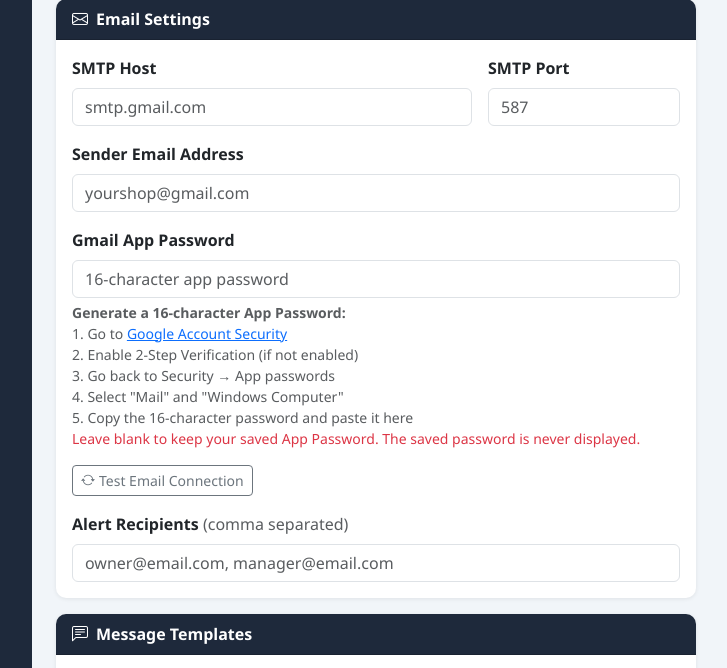
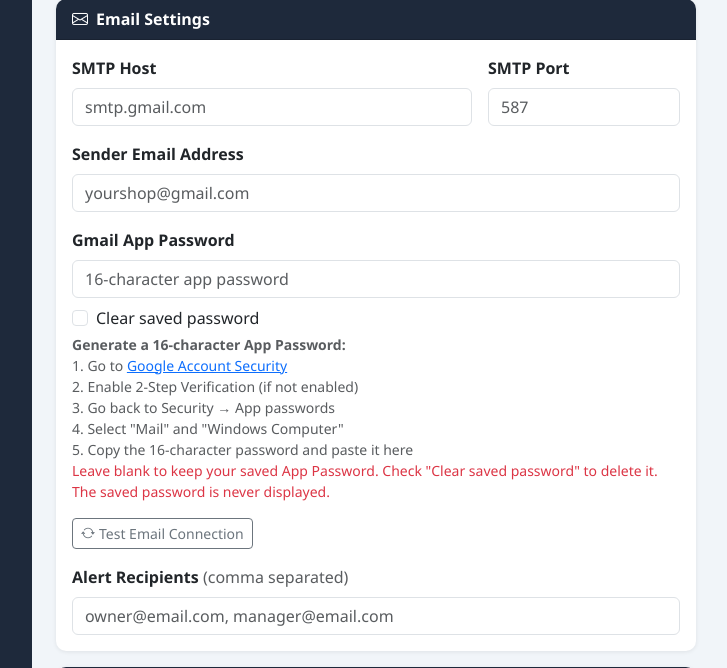
Before and after one commit to ameenosman1104-hash/autostack, a Python web app: template app/templates/settings.html in a window 1280 px wide. Shown: the part 455-1123 px from the top of the page, without its empty margins (168-895 px from the left). Run offline with Jinja, Linux system fonts and the light colour scheme; the template is opened without the code that fills it, so the values that code supplies are empty.

Commit message:
Add ability to clear saved Gmail App Password from Settings
- Add "Clear saved password" checkbox to Settings email section
- Implement delete_setting() function in tenant_db.py
- Handle clear_email_password form submission in settings POST route
- Add regression test verifying password deletion
- All 40 tests passing

Allows users to explicitly remove stored Gmail App Password via checkbox

```diff
--- a/app/routes/settings.py
+++ b/app/routes/settings.py
@@ -32,6 +32,12 @@ def index():
         except ValueError:
             flash("Reminder interval must be between 1 and 365 days.", "danger")
             return redirect(url_for("settings.index"))
+        # Handle password clear checkbox
+        if request.form.get("clear_email_password") == "1":
+            from ..tenant_db import delete_setting
+            delete_setting(tid, "email_password")
+            flash("Gmail App Password cleared.", "success")
+
         for key in ALL_KEYS:
             if key not in request.form:
                 continue
--- a/app/templates/settings.html
+++ b/app/templates/settings.html
@@ -50,6 +50,10 @@
       <div class="mb-3">
         <label class="form-label fw-semibold">Gmail App Password</label>
         <input type="password" name="email_password" class="form-control" autocomplete="off" placeholder="16-character app password" maxlength="20">
+        <div class="form-check mt-2">
+          <input type="checkbox" name="clear_email_password" id="clearEmailPassword" class="form-check-input" value="1">
+          <label class="form-check-label" for="clearEmailPassword">Clear saved password</label>
+        </div>
         <div class="form-text">
           <strong>Generate a 16-character App Password:</strong><br>
           1. Go to <a href="https://myaccount.google.com/security" target="_blank">Google Account Security</a><br>
@@ -57,7 +61,7 @@
           3. Go back to Security → App passwords<br>
           4. Select "Mail" and "Windows Computer"<br>
           5. Copy the 16-character password and paste it here<br>
-          <span class="text-danger">Leave blank to keep your saved App Password. The saved password is never displayed.</span>
+          <span class="text-danger">Leave blank to keep your saved App Password. Check "Clear saved password" to delete it. The saved password is never displayed.</span>
         </div>
       </div>
       <div class="mb-3">
```
Also changed, not shown: app/tenant_db.py (+8 -0 lines), tests/test_launch_safety.py (+22 -0 lines).
